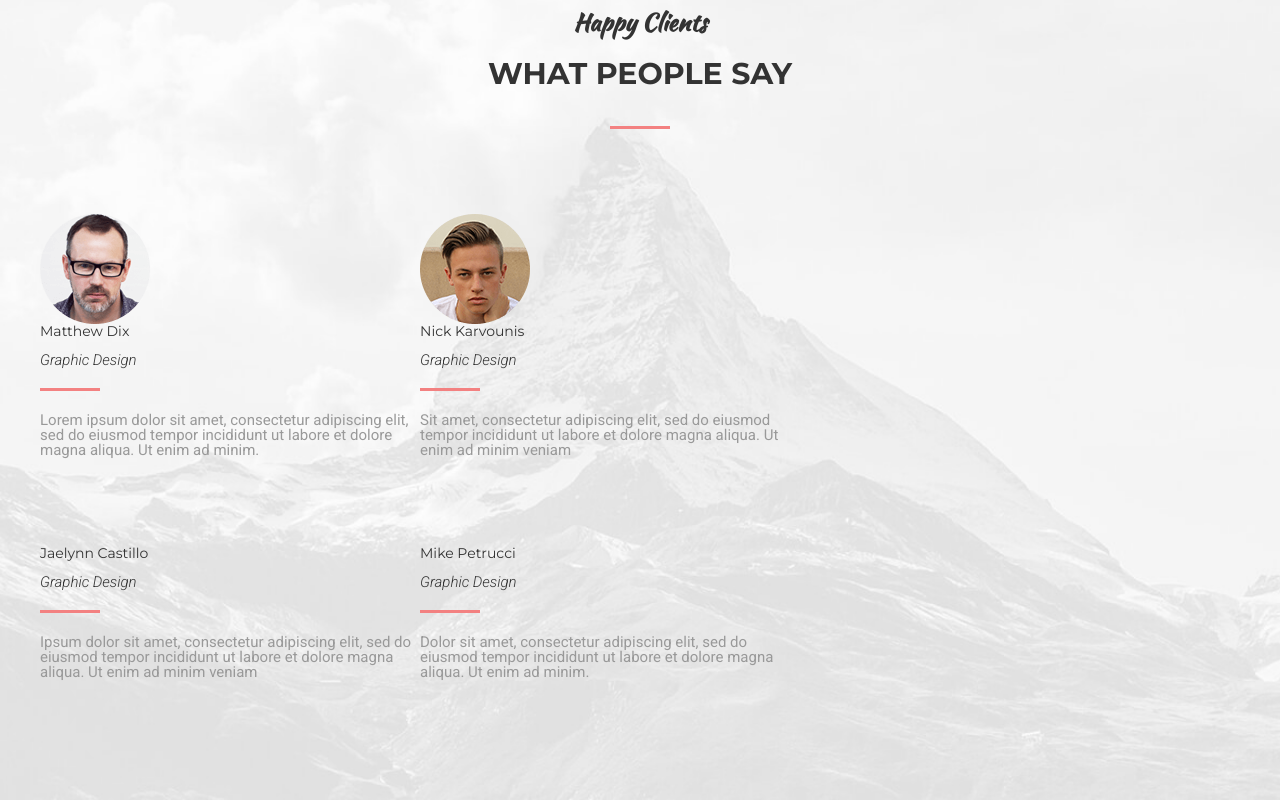
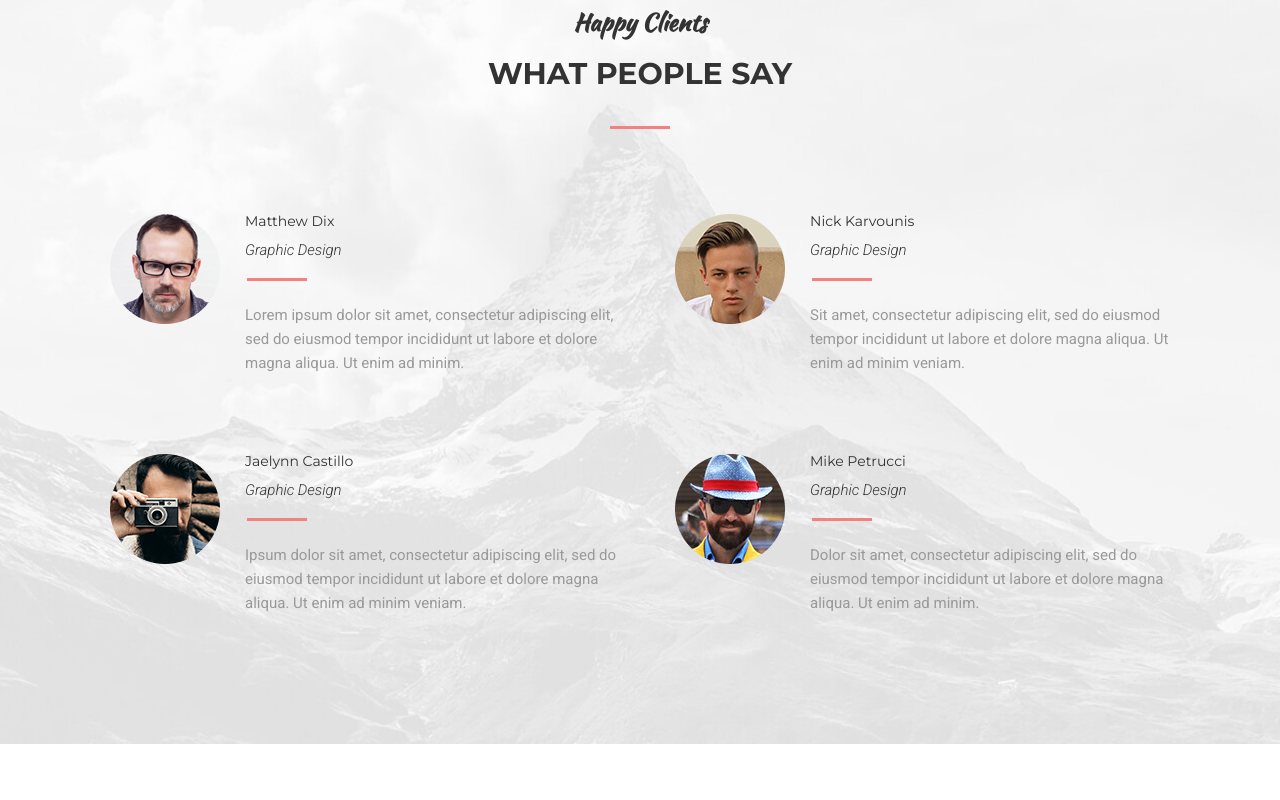
Before and after one commit to TheHunterSem/MOGO, a plain HTML site: page index.html in a window 1280 px wide. Shown: the part 7473-8273 px from the top of the page. After the commit the page ends 8217 px from the top, so only its background shows below. Drawn offline with Linux system fonts and the light colour scheme.

Commit message:
happy-clients

```diff
--- a/index.html
+++ b/index.html
@@ -366,29 +366,33 @@
         </div>
         <div class="col-lg-12 col-md-12">
           <div class="happy-clients-items">
-            <div class="col-lg-12 col-md-12">
+            <div class="col-lg-6 col-md-6">
               <div class="happy-clients-item">
                 <img src="images/Matthew-Dix.png" alt="Matthew Dix">
                 <p class="clients-item-name">Matthew Dix</p>
                 <p class="clients-item-skill">Graphic Design</p>
                 <p class="clients-item-content">Lorem ipsum dolor sit amet, consectetur adipiscing elit, sed do eiusmod tempor incididunt ut labore et dolore magna aliqua. Ut enim ad minim.</p>
               </div>
+            </div>
+            <div class="col-lg-6 col-md-6">
               <div class="happy-clients-item">
                 <img src="images/Nick-Karvounis.png" alt="Nick Karvounis">
                 <p class="clients-item-name">Nick Karvounis</p>
                 <p class="clients-item-skill">Graphic Design</p>
-                <p class="clients-item-content">Sit amet, consectetur adipiscing elit, sed do eiusmod tempor incididunt ut labore et dolore magna aliqua. Ut enim ad minim veniam</p>
+                <p class="clients-item-content">Sit amet, consectetur adipiscing elit, sed do eiusmod tempor incididunt ut labore et dolore magna aliqua. Ut enim ad minim veniam.</p>
               </div>
             </div>
-            <div class="col-lg-12 col-md-12">
+            <div class="col-lg-6 col-md-6">
               <div class="happy-clients-item">
-                <img src="" alt="">
+                <img src="images/Jaelynn-Castillo.png" alt="Jaelynn Castillo">
                 <p class="clients-item-name">Jaelynn Castillo</p>
                 <p class="clients-item-skill">Graphic Design</p>
-                <p class="clients-item-content">Ipsum dolor sit amet, consectetur adipiscing elit, sed do eiusmod tempor incididunt ut labore et dolore magna aliqua. Ut enim ad minim veniam</p>
+                <p class="clients-item-content">Ipsum dolor sit amet, consectetur adipiscing elit, sed do eiusmod tempor incididunt ut labore et dolore magna aliqua. Ut enim ad minim veniam.</p>
               </div>
+            </div>
+            <div class="col-lg-6 col-md-6">
               <div class="happy-clients-item">
-                <img src="" alt="">
+                <img src="images/Mike-Petrucci.png" alt="Mike Petrucci">
                 <p class="clients-item-name">Mike Petrucci</p>
                 <p class="clients-item-skill">Graphic Design</p>
                 <p class="clients-item-content">Dolor sit amet, consectetur adipiscing elit, sed do eiusmod tempor incididunt ut labore et dolore magna aliqua. Ut enim ad minim.</p>
--- a/styles/style.css
+++ b/styles/style.css
@@ -1027,6 +1027,7 @@ a {
 	background: url('../images/happy-clients-bg.jpg')center no-repeat;
 	-webkit-background-size: cover;
 	background-size: cover;
+	position: relative;
 }
 
 .clients-header{
@@ -1062,12 +1063,16 @@ a {
 	background-color: #f38181;
 }
 
+.happy-clients-items{
+	margin: 0 0 0 70px;
+}
+
 .happy-clients-item{
-	margin: 70px 0 0 0;
-	float: left;
+	padding: 70px 0 60px 0;
 }
 
 .clients-item-name{
+	display: block;
 	font-family: 'Montserrat', sans-serif;
 	font-size: 14px;
 	line-height: 14px;
@@ -1077,6 +1082,7 @@ a {
 }
 
 .clients-item-skill{
+	display: block;
 	position: relative;
 	color: #333;
 	font-style: italic;
@@ -1092,15 +1098,23 @@ a {
 	height: 3px;
 	width: 60px;
 	top: 35px;
-	left: 0;
+	left: 137px;
 	background-color: #f38181;
 }
 
 .clients-item-content{
+	display: block;
+	float: left;
 	color: #999;
 	font-size: 15px;
-	line-height: 15px;
+	line-height: 24px;
 	padding: 0;
 	margin: 0;
 	width: 380px;
 }
+
+.happy-clients-item img{
+	display: block;
+	float: left;
+	padding: 0 25px 60px 0;
+}
```
Also changed, not shown: images/Jaelynn-Castillo.png (added), images/Mike-Petrucci.png (added).
